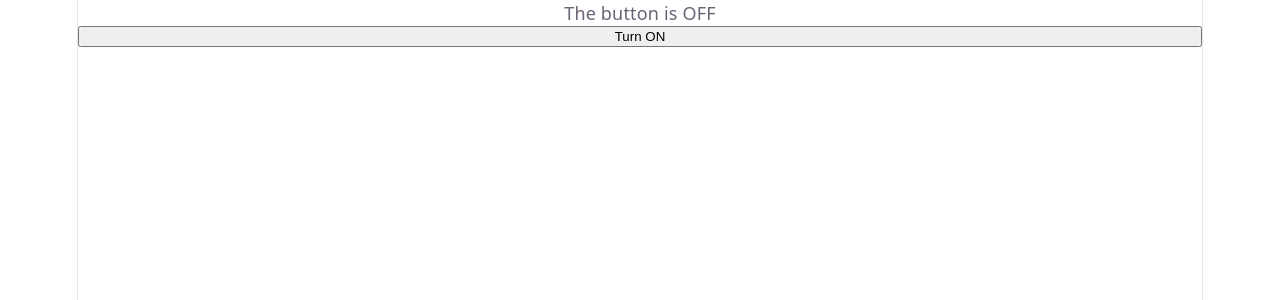
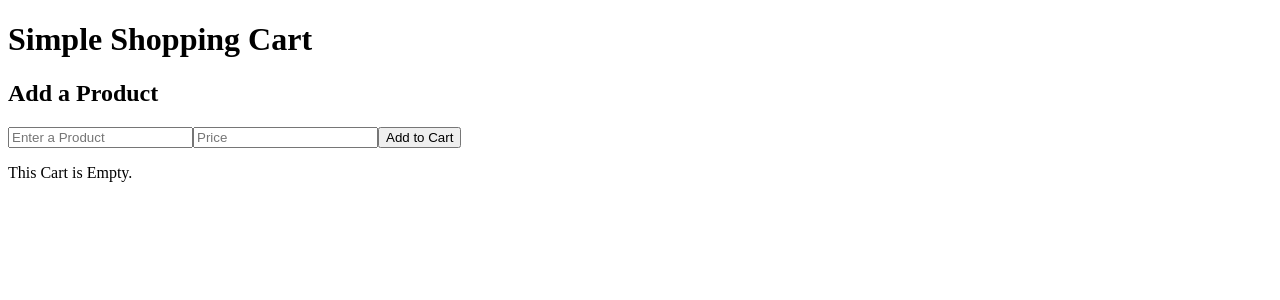
Before and after one commit to Mohamed-Abdinasir-Farah/React-JS-Exercises, a React (Vite) app: page / in a window 1280 px wide. Shown: the top 300 px of the page. Built offline with nearby package versions, Linux system fonts and the light colour scheme.

Commit message:
commited exercise 5

```diff
--- a/src/App.jsx
+++ b/src/App.jsx
@@ -1,3 +1,4 @@
 // export {default} from './Exercise2/Exercise2';
 // export {default} from './Exercise3/Exercise3';
-export {default} from './Exercise4/App';
+// export {default} from './Exercise4/App';
+export {default} from './Exercise5/ShoppingCart';
--- /dev/null
+++ b/src/Exercise5/ShoppingCart.jsx
@@ -0,0 +1,100 @@
+import { useState } from "react";
+
+const ShoppingCart = () => {
+  const [cartName, setCartName] = useState("");
+  const [cartPrice, setCartPrice] = useState("");
+  const [carts, setCarts] = useState([]);
+
+  const handleAddCart = () => {
+    if (cartName.trim() !== "" && cartPrice.trim() !== "") {
+      const newCart = {
+        id: crypto.randomUUID(),
+        name: cartName,
+        price: parseFloat(cartPrice),
+        quantity: 1
+      }
+      setCarts([...carts, newCart])
+      setCartName("");
+      setCartPrice("");
+    }
+  }
+
+  const handleRemoveCart = (id) => {
+    const updatedCart = carts.filter((cart) => cart.id !== id);
+    setCarts(updatedCart);
+  }
+
+  const increaseCart = (id) => {
+    const updatedCarts = carts.map((cart) =>
+      cart.id === id ? { ...cart, quantity: cart.quantity + 1 } : cart
+    );
+    setCarts(updatedCarts);
+  }
+
+  const decreaseCart = (id) => {
+    const updatedCarts = carts.map((cart) =>
+      cart.id === id && cart.quantity > 1 ? {...cart, quantity : cart.quantity - 1} : cart
+    );
+    setCarts(updatedCarts);
+  }
+
+  const totalPrice = carts.reduce((total, cart) => total + cart.price * cart.quantity, 0)
+
+  return (
+    <div>
+      <h1>Simple Shopping Cart</h1>
+
+      <div>
+        <h2>Add a Product</h2>
+
+        <input
+          type="text"
+          placeholder="Enter a Product"
+          onChange={(e) => setCartName(e.target.value)}
+          value={cartName}
+        />
+
+        <input
+          type="number"
+          name="price"
+          id="price"
+          placeholder="Price"
+          onChange={(e) => setCartPrice(e.target.value)}
+          value={cartPrice}
+        />
+
+        <button onClick={handleAddCart}>Add to Cart</button>
+      </div>
+      {
+        carts.length > 0 ? (
+          <div>
+            <h2>Your cart is</h2>
+            <ul>
+              {
+                carts.map((cart) => (
+                  <li key={cart.id}>
+                    <strong>{cart.name}</strong> - ${cart.price.toFixed(2)}
+
+                    <div>
+                      Quantity:
+                      <button onClick={() => decreaseCart(cart.id)}>-</button>
+                      {cart.quantity}
+                      <button onClick={() => increaseCart(cart.id)}>+</button>
+                    </div>
+
+                    <button onClick={() => handleRemoveCart(cart.id)}>Remove</button>
+                  </li>
+                ))
+              }
+            </ul>
+
+            <h2>Total Price is : ${totalPrice}</h2>
+          </div>
+
+        ) : <p>This Cart is Empty.</p>
+      }
+    </div>
+  )
+}
+
+export default ShoppingCart;
--- a/src/index.css
+++ b/src/index.css
@@ -1,4 +1,4 @@
-:root {
+/* :root {
   --text: #6b6375;
   --text-h: #08060d;
   --bg: #fff;
@@ -108,4 +108,4 @@ code {
   line-height: 135%;
   padding: 4px 8px;
   background: var(--code-bg);
-}
+} */
```
Also changed, not shown: src/Exercise5/App.jsx (added, +7 -0 lines).
